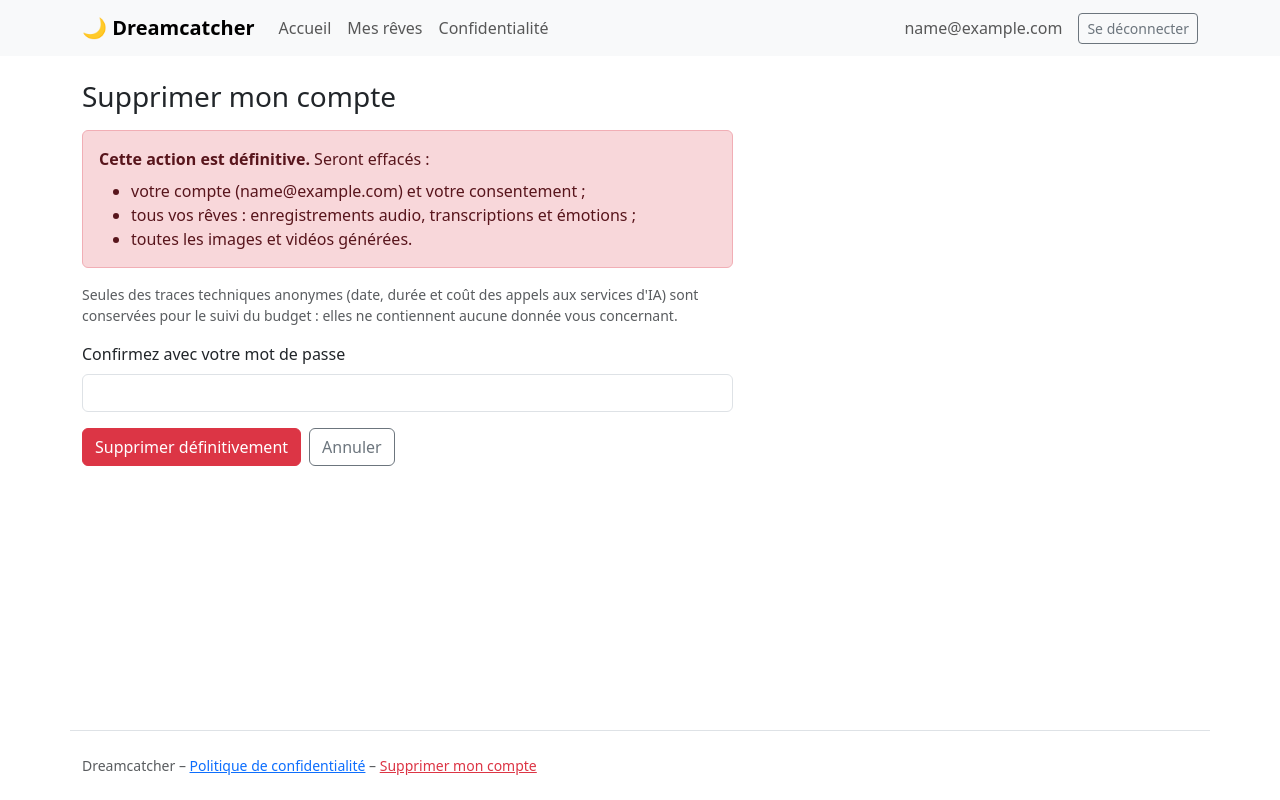
After one commit to LBnst/dreamcatcher, a Django app: page /comptes/supprimer/ in a window 1280 px wide. The commit adds this page. Run offline with Django 5.2, Linux system fonts and the light colour scheme; the visitor is signed in with stand-in values (Sample User, id 1).

Commit message:
suppression de compte + effacement des fichiers

```diff
--- a/accounts/forms.py
+++ b/accounts/forms.py
@@ -45,3 +45,39 @@ class InscriptionForm(BootstrapMixin, UserCreationForm):
 
 class ConnexionForm(BootstrapMixin, AuthenticationForm):
     """Connexion par e-mail et mot de passe."""
+
+
+class SuppressionCompteForm(forms.Form):
+    """Confirmation de la suppression du compte par le mot de passe."""
+
+    mot_de_passe = forms.CharField(
+        label="Confirmez avec votre mot de passe",
+        widget=forms.PasswordInput(
+            attrs={"class": "form-control", "autocomplete": "current-password"}
+        ),
+    )
+
+    def __init__(self, utilisateur, *args, **kwargs):
+        """Initialise le formulaire pour un utilisateur donné.
+
+        Args:
+            utilisateur: Utilisateur qui demande la suppression de son compte.
+            *args: Arguments positionnels du formulaire Django.
+            **kwargs: Arguments nommés du formulaire Django.
+        """
+        super().__init__(*args, **kwargs)
+        self.utilisateur = utilisateur
+
+    def clean_mot_de_passe(self):
+        """Vérifie le mot de passe saisi.
+
+        Returns:
+            str: Le mot de passe, s'il est correct.
+
+        Raises:
+            forms.ValidationError: Si le mot de passe est incorrect.
+        """
+        mot_de_passe = self.cleaned_data["mot_de_passe"]
+        if not self.utilisateur.check_password(mot_de_passe):
+            raise forms.ValidationError("Mot de passe incorrect.")
+        return mot_de_passe
--- a/accounts/urls.py
+++ b/accounts/urls.py
@@ -10,4 +10,5 @@ urlpatterns = [
     path("connexion/", views.ConnexionView.as_view(), name="connexion"),
     path("deconnexion/", LogoutView.as_view(), name="deconnexion"),
     path("consentement/", views.consentement, name="consentement"),
+    path("supprimer/", views.supprimer_compte, name="supprimer_compte"),
 ]
--- a/accounts/views.py
+++ b/accounts/views.py
@@ -1,7 +1,5 @@
-"""Vues des comptes : inscription, connexion et consentement RGPD."""
-
 from django.contrib import messages
-from django.contrib.auth import login
+from django.contrib.auth import login, logout
 from django.contrib.auth.decorators import login_not_required
 from django.contrib.auth.views import LoginView
 from django.shortcuts import redirect, render
@@ -9,7 +7,7 @@ from django.utils import timezone
 from django.utils.http import url_has_allowed_host_and_scheme
 from django.views.decorators.http import require_http_methods
 
-from .forms import ConnexionForm, InscriptionForm
+from .forms import ConnexionForm, InscriptionForm, SuppressionCompteForm
 
 
 @login_not_required
@@ -95,3 +93,27 @@ def consentement(request):
         return redirect("accueil")
 
     return render(request, "accounts/consentement.html", {"next": request.GET.get("next", "")})
+
+
+@require_http_methods(["GET", "POST"])
+def supprimer_compte(request):
+    """Supprime définitivement le compte et toutes ses données (droit à l'effacement).
+
+    Les rêves sont supprimés en cascade, et leurs fichiers effacés du disque par
+    le signal ``effacer_fichiers_du_reve``. Les traces de coût des appels API sont
+    conservées, détachées de tout rêve, pour le suivi du budget.
+
+    Args:
+        request: Requête HTTP reçue.
+
+    Returns:
+        HttpResponse: La page de confirmation, ou une redirection vers l'accueil.
+    """
+    donnees = request.POST if request.method == "POST" else None
+    form = SuppressionCompteForm(request.user, donnees)
+    if request.method == "POST" and form.is_valid():
+        request.user.delete()
+        logout(request)
+        messages.success(request, "Votre compte et toutes vos données ont été supprimés.")
+        return redirect("accueil")
+    return render(request, "accounts/supprimer_compte.html", {"form": form})
--- a/dreams/apps.py
+++ b/dreams/apps.py
@@ -7,3 +7,7 @@ class DreamsConfig(AppConfig):
     default_auto_field = "django.db.models.BigAutoField"
     name = "dreams"
     verbose_name = "Rêves"
+
+    def ready(self):
+        """Branche les signaux de l'application au démarrage de Django."""
+        from . import signals  # noqa: F401
--- /dev/null
+++ b/templates/accounts/supprimer_compte.html
@@ -0,0 +1,39 @@
+{% extends "base.html" %}
+
+{% block titre %}Supprimer mon compte – Dreamcatcher{% endblock %}
+
+{% block contenu %}
+  <div class="col-lg-7">
+    <h1 class="h3 mb-3">Supprimer mon compte</h1>
+
+    <div class="alert alert-danger">
+      <p class="mb-2"><strong>Cette action est définitive.</strong> Seront effacés :</p>
+      <ul class="mb-0">
+        <li>votre compte ({{ user.email }}) et votre consentement ;</li>
+        <li>tous vos rêves : enregistrements audio, transcriptions et émotions ;</li>
+        <li>toutes les images et vidéos générées.</li>
+      </ul>
+    </div>
+
+    <p class="small text-body-secondary">
+      Seules des traces techniques anonymes (date, durée et coût des appels aux services
+      d'IA) sont conservées pour le suivi du budget : elles ne contiennent aucune donnée
+      vous concernant.
+    </p>
+
+    <form method="post" novalidate>
+      {% csrf_token %}
+      <div class="mb-3">
+        <label class="form-label" for="{{ form.mot_de_passe.id_for_label }}">
+          {{ form.mot_de_passe.label }}
+        </label>
+        {{ form.mot_de_passe }}
+        {{ form.mot_de_passe.errors }}
+      </div>
+      <div class="d-flex gap-2">
+        <button type="submit" class="btn btn-danger">Supprimer définitivement</button>
+        <a href="{% url 'historique' %}" class="btn btn-outline-secondary">Annuler</a>
+      </div>
+    </form>
+  </div>
+{% endblock %}
--- a/templates/base.html
+++ b/templates/base.html
@@ -53,6 +53,9 @@
 
   <footer class="container py-4 mt-5 border-top small text-body-secondary">
     Dreamcatcher – <a href="{% url 'confidentialite' %}">Politique de confidentialité</a>
+    {% if user.is_authenticated %}
+      – <a href="{% url 'supprimer_compte' %}" class="link-danger">Supprimer mon compte</a>
+    {% endif %}
   </footer>
 
   <script src="https://cdn.jsdelivr.net/npm/bootstrap@5.3.3/dist/js/bootstrap.bundle.min.js"></script>
```
Also changed, not shown: dreams/signals.py (added, +33 -0 lines), tests/accounts/test_suppression_compte.py (added, +123 -0 lines), tests/dreams/test_signaux.py (added, +38 -0 lines).
